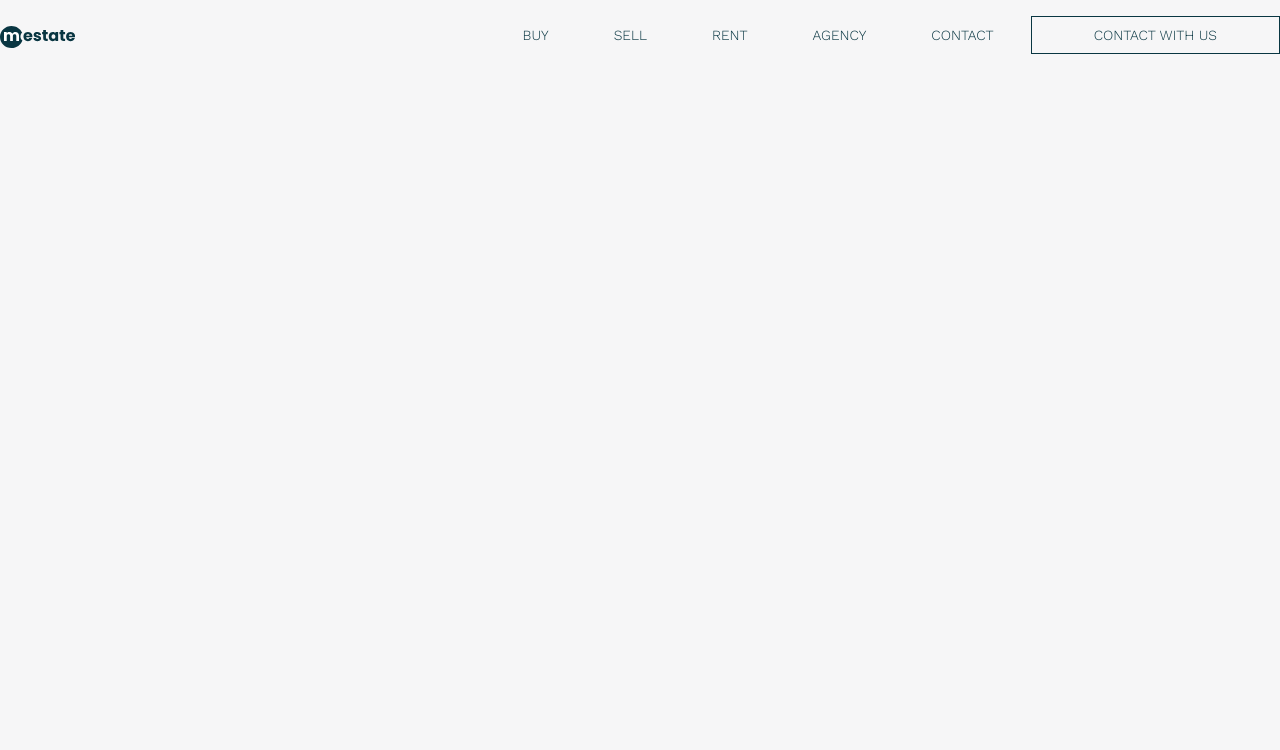
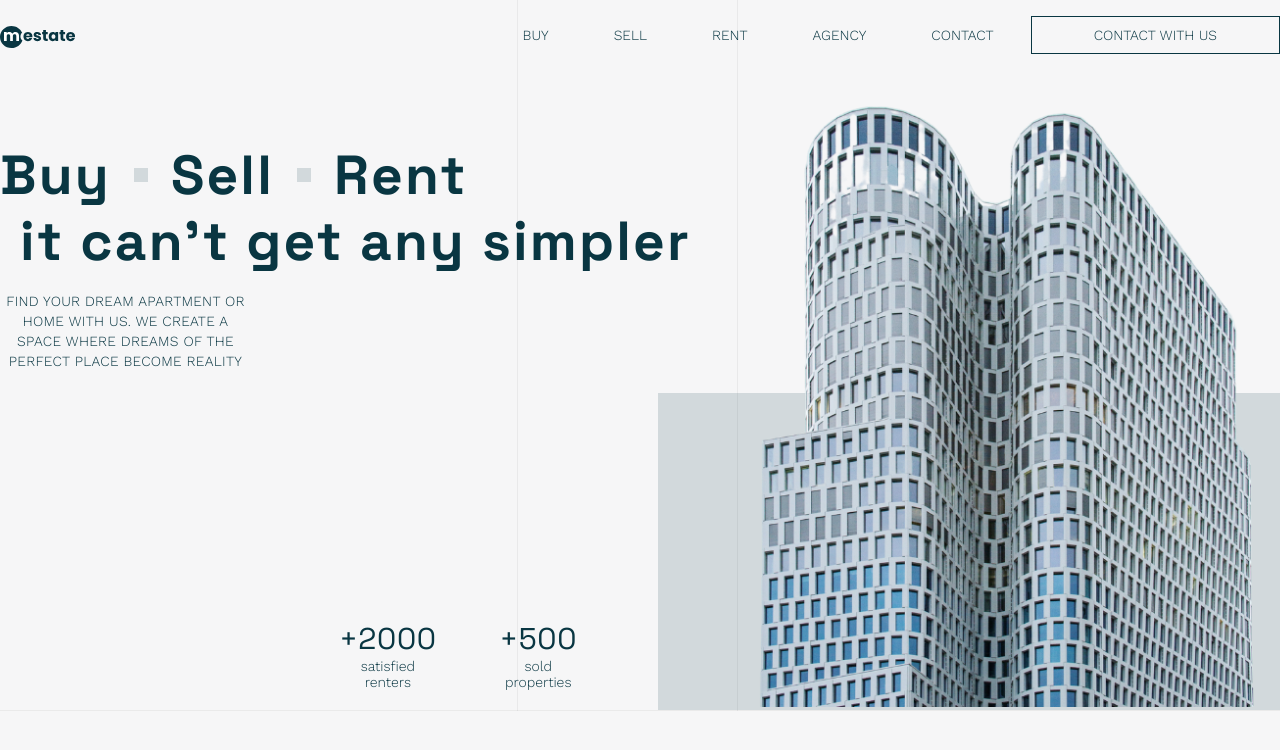
Before and after one commit to OlaHeklaDesign/meastate, a React (Create React App) app: page / in a window 1280 px wide. Shown: the top 750 px of the page. Built offline with nearby package versions, Linux system fonts and the light colour scheme.

Commit message:
Hero component added

```diff
--- a/src/App.js
+++ b/src/App.js
@@ -1,10 +1,17 @@
+import { BrowserRouter, Route, Routes } from "react-router-dom";
 import './App.css';
 import Header from './Components/Header/Header';
+import HomePage from './Pages/HomePage';
 
 function App() {
   return (
     <div className="App">
+      <BrowserRouter>
       <Header />
+        <Routes>
+          <Route path='/' element={<HomePage/>} />
+        </Routes>
+      </BrowserRouter>
     </div>
   );
 }
--- a/src/Components/Header/Header.css
+++ b/src/Components/Header/Header.css
@@ -33,3 +33,9 @@ header button {
   border: 1px solid #093642;
   background: transparent;
 }
+
+.header-bg {
+  background-image: url('../Assets/bg-strips.png');
+  background-position: center;
+  background-repeat: repeat-y;
+}
--- a/src/Components/Header/Header.jsx
+++ b/src/Components/Header/Header.jsx
@@ -5,6 +5,7 @@ import logo from '../Assets/logo.svg';
 
 const Header = () => {
   return (
+    <div className="header-bg">
       <header>
         <img src={logo} alt="logo"/>
         <div class="header-right">
@@ -28,6 +29,7 @@ const Header = () => {
           <button>contact with us</button>
         </div>
       </header>
+    </div>
   )
 }
 
--- /dev/null
+++ b/src/Components/Hero/Hero.css
@@ -0,0 +1,104 @@
+.hero {
+  max-width: 1292px;
+  margin: 0 auto;
+  display: flex;
+  justify-content: space-between;
+  padding-top: 50px;
+}
+
+.hero-left {
+  display: flex;
+  flex-direction: column;
+  justify-content: space-between;
+  align-items: baseline;
+  padding-bottom: 20px;
+  position: relative;
+}
+
+.hero-left-headling-box {
+  margin-top: 38px;
+}
+
+.hero-left-headling-box h1 {
+  font-family: "Space Grotesk";
+  font-size: 55px;
+  font-weight: 700;
+  line-height: 66px;
+  letter-spacing: 2.2px;
+}
+
+.hero-left-headling-firstline {
+  display: flex;
+  align-items: center;
+  gap: 23px;
+}
+
+.hero-headling-square {
+  width: 14px;
+  height: 14px;
+  background: #D2D9DC;
+}
+
+.hero-left-description {
+  font-size: 14px;
+  font-weight: 300;
+  line-height: 20px;
+  text-transform: uppercase;
+  letter-spacing: 0.28px;
+  margin-top: 17px;
+  margin-right: 460px;
+}
+
+.hero-right {
+  position: relative;
+}
+
+.hero-right img {
+  position: relative;
+  z-index: 2;
+}
+
+.hero-right-imgbg {
+  width: 622px;
+  height: 317px;
+  background: rgba(9, 54, 66, 0.15);
+  position: absolute;
+  bottom: 0;
+  right: 0;
+}
+
+.hero-left-bottom {
+  display: flex;
+  align-items: center;
+  justify-content: end;
+  gap: 63px;
+  width: 100%;
+  padding-right: 134px;
+}
+
+.hero-left-bottom p {
+  text-align: center;
+}
+
+.hero-left-bottom-maintext {
+  font-family: "Space Grotesk";
+  font-size: 30px;
+  font-weight: 400;
+  letter-spacing: 0.6px;
+}
+
+.hero-left-square {
+  width: 72px;
+  height: 72px;
+  background: rgba(9, 54, 66, 0.15);
+  position: absolute;
+  bottom: 0;
+  left: -72px;
+}
+
+.hero-bg {
+  background-image: url('../Assets/bg-strips.png');
+  background-position: center;
+  background-repeat: repeat-y;
+  border-bottom: 1px solid rgba(0, 0, 0, 0.05);
+}
--- /dev/null
+++ b/src/Components/Hero/Hero.jsx
@@ -0,0 +1,46 @@
+import React from 'react';
+import './Hero.css';
+import hero_img from '../Assets/hero-img.png';
+
+
+
+const Hero = () => {
+  return (
+    <div className="hero-bg">
+      <section class="hero">
+        <div class="hero-left">
+          <div>
+            <div class="hero-left-headling-box">
+              <div class="hero-left-headling-firstline">
+                <h1>Buy</h1>
+                <div class="hero-headling-square"></div>
+                <h1>Sell</h1>
+                <div class="hero-headling-square"></div>
+                <h1>Rent</h1>
+              </div>
+              <h1>it can't get any simpler</h1>
+            </div>
+            <p class="hero-left-description">Find your dream apartment or home with us. We create a space where dreams of the perfect place become reality</p>
+          </div>
+          <div class="hero-left-bottom">
+            <div>
+              <p class="hero-left-bottom-maintext">+2000</p>
+              <p class="hero-left-bottom-addtext">satisfied<br />renters</p>
+            </div>
+            <div>
+              <p class="hero-left-bottom-maintext">+500</p>
+              <p class="hero-left-bottom-addtext">sold<br />properties</p>
+            </div>
+          </div>
+          <div class="hero-left-square"></div>
+        </div>
+        <div class="hero-right">
+          <img src={hero_img} alt="" />
+          <div class="hero-right-imgbg"></div>
+        </div>
+      </section>
+    </div>
+  )
+}
+
+export default Hero
--- /dev/null
+++ b/src/Pages/HomePage.jsx
@@ -0,0 +1,12 @@
+import React from 'react';
+import Hero from '../Components/Hero/Hero';
+
+const HomePage = () => {
+  return (
+    <div className='homepage'>
+      <Hero />
+    </div>
+  )
+}
+
+export default HomePage
```
Lines whose indentation alone changed are shown as unchanged.
